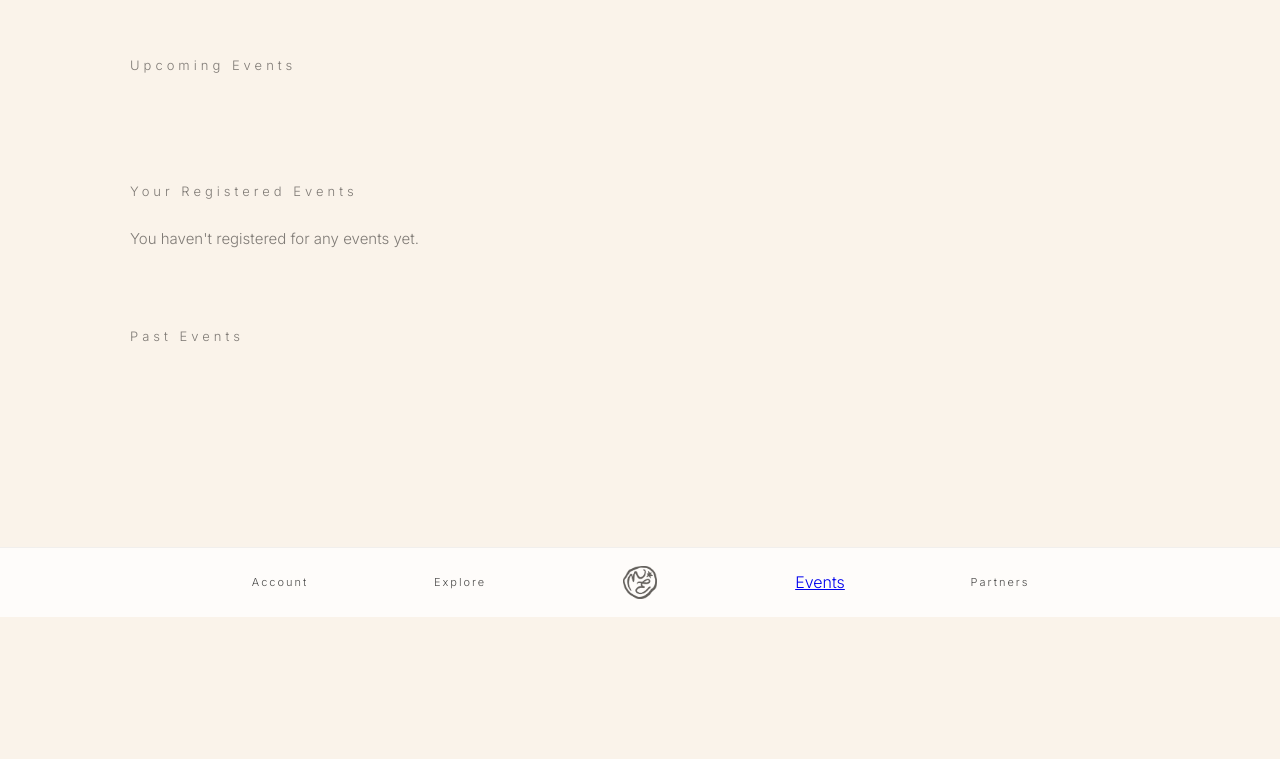
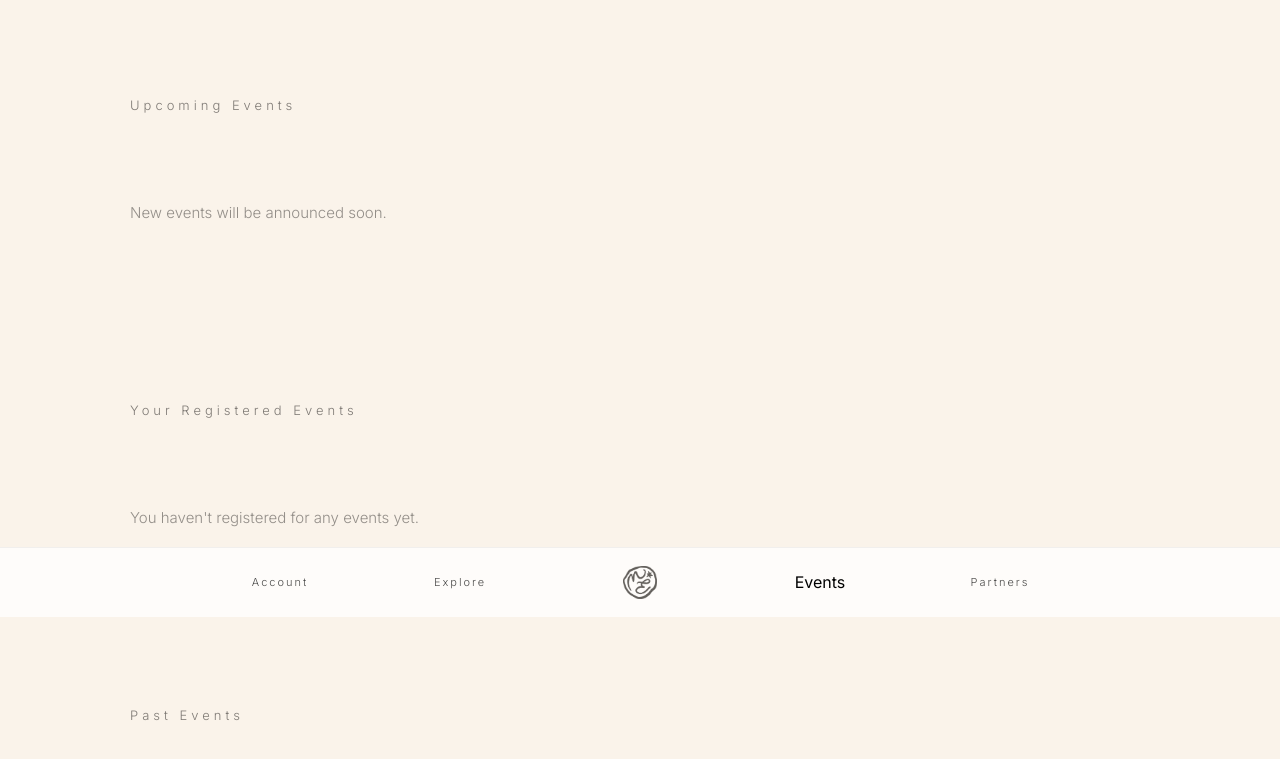
Before and after one commit to nataliatovargrand-a11y/mothereuro-beta, a Nuxt app: page /events in a window 1280 px wide. Shown: the part 183-942 px from the top of the page. Before the commit the page ends 800 px from the top, so only its background shows below. Built offline with nearby package versions, Linux system fonts and the light colour scheme.

Commit message:
Fix events layout and nav styling

```diff
--- a/app/layouts/default.vue
+++ b/app/layouts/default.vue
@@ -22,7 +22,9 @@
       <img src="/images/logo.png" class="footer-logo" />
     </NuxtLink>
 
-   <NuxtLink to="/events">Events</NuxtLink>
+   <NuxtLink to="/events" class="nav-link">
+  Events
+</NuxtLink>
 
     <NuxtLink to="/partners" class="nav-item">
       Partners
@@ -88,5 +90,14 @@
 .footer-logo {
   width: 34px;
 }
+.nav-link{
+text-decoration:none;
+color:#7d7466;
+}
+
+.nav-link.router-link-active{
+color:black;
+font-weight:500;
+}
 
 </style>
--- a/app/pages/events.vue
+++ b/app/pages/events.vue
@@ -53,7 +53,11 @@
 Upcoming Events
 </div>
 
-<div class="events-grid">
+<div v-if="upcomingEvents.length === 0" class="empty-state">
+New events will be announced soon.
+</div>
+
+<div v-else class="events-grid">
 
 <div
 v-for="event in upcomingEvents"
@@ -83,10 +87,9 @@ Upcoming Events
 
 <button
 class="event-btn"
-:disabled="!canRegister"
 @click="registerEvent(event)"
 >
-{{ canRegister ? "Register" : "Limit Reached" }}
+Register
 </button>
 
 </div>
@@ -94,7 +97,6 @@ class="event-btn"
 </div>
 
 </div>
-
 
 
 <!-- YOUR EVENTS -->
@@ -462,4 +464,18 @@ opacity:.6;
 font-size:15px;
 }
 
+.section-header{
+font-size:13px;
+letter-spacing:4px;
+margin-top:120px;
+margin-bottom:30px;
+opacity:.6;
+}
+
+.empty-state{
+padding:60px 0;
+font-size:15px;
+opacity:.5;
+}
+
 </style>
```
Lines whose indentation alone changed are shown as unchanged.
